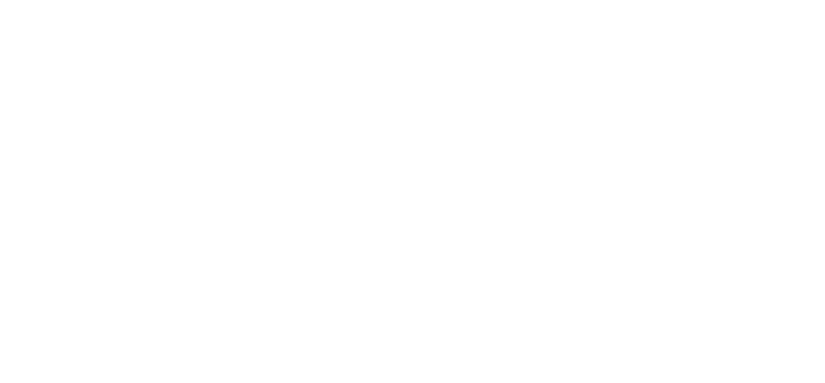
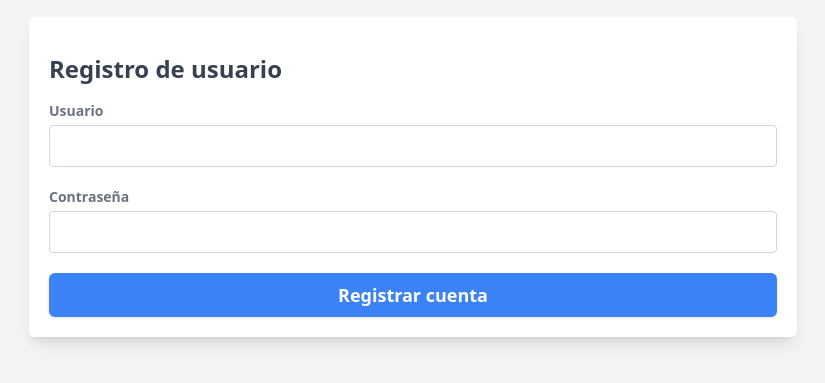
Before and after one commit to rodorce/twitter-clone-arq, a React (Create React App) app in the folder client/: page /register in a window 1280 px wide. Before the commit this address had no page. Shown: the part 223-606 px from the top of the page, without its empty margins (227-1052 px from the left). Built offline with nearby package versions, Linux system fonts and the light colour scheme; no server answers.

Commit message:
Add login and register screens

```diff
--- a/client/src/App.js
+++ b/client/src/App.js
@@ -1,30 +1,29 @@
 import React, { useState, useEffect } from "react";
 import { BrowserRouter, Route, Routes } from "react-router-dom";
 import "./App.css";
-import UsersMetrics from "./UI/Dashboard/UsersMetrics";
+import Login from "./UI/Auth/Login";
+import Register from "./UI/Auth/Register";
 import EventDashboard from "./UI/pages/EventDashboard";
 import { Home } from "./UI/pages/Home";
-import Feed from "./UI/Twitter/Feed";
-import Sidebar from "./UI/Twitter/Sidebar";
 
 function App() {
   const [message, setMessage] = useState("");
 
-  // useEffect(() => {
-  //   fetch("http://localhost:8000/message")
-  //     .then((res) => res.json())
-  //     .then((data) => setMessage(data.message));
-  // }, []);
+  useEffect(() => {
+    fetch("http://localhost:8000/message")
+      .then((res) => res.json())
+      .then((data) => setMessage(data.message));
+  }, []);
 
   return (
-    <div className="flex flex-row">
     <BrowserRouter>
       <Routes>
         <Route path="/" element={<Home />}></Route>
         <Route path="/event_dashboard" element={<EventDashboard />}></Route>
+        <Route path="/login" element={<Login />}></Route>
+        <Route path="/register" element={<Register />}></Route>
       </Routes>
     </BrowserRouter>
-    </div>
   );
 }
 
--- /dev/null
+++ b/client/src/UI/Auth/Login.js
@@ -0,0 +1,53 @@
+import React from "react";
+
+const Login = () => {
+  return (
+    <div class="flex items-center min-h-screen p-4 bg-gray-100 lg:justify-center">
+      <div class="flex flex-col overflow-hidden bg-white rounded-md shadow-lg max md:flex-row md:flex-1 lg:max-w-screen-md">
+        <div class="p-5 bg-white md:flex-1">
+          <h3 class="my-4 text-2xl font-semibold text-gray-700">
+            Inicio de sesión
+          </h3>
+          <form action="#" class="flex flex-col space-y-5">
+            <div class="flex flex-col space-y-1">
+              <label for="email" class="text-sm font-semibold text-gray-500">
+                Usuario
+              </label>
+              <input
+                type="email"
+                id="email"
+                autofocus
+                class="px-4 py-2 transition duration-300 border border-gray-300 rounded focus:border-transparent focus:outline-none focus:ring-4 focus:ring-blue-200"
+              />
+            </div>
+            <div class="flex flex-col space-y-1">
+              <div class="flex items-center justify-between">
+                <label
+                  for="password"
+                  class="text-sm font-semibold text-gray-500"
+                >
+                  Contraseña
+                </label>
+              </div>
+              <input
+                type="password"
+                id="password"
+                class="px-4 py-2 transition duration-300 border border-gray-300 rounded focus:border-transparent focus:outline-none focus:ring-4 focus:ring-blue-200"
+              />
+            </div>
+            <div>
+              <button
+                type="submit"
+                class="w-full px-4 py-2 text-lg font-semibold text-white transition-colors duration-300 bg-blue-500 rounded-md shadow hover:bg-blue-600 focus:outline-none focus:ring-blue-200 focus:ring-4"
+              >
+                Iniciar sesión
+              </button>
+            </div>
+          </form>
+        </div>
+      </div>
+    </div>
+  );
+};
+
+export default Login;
--- /dev/null
+++ b/client/src/UI/Auth/Register.js
@@ -0,0 +1,53 @@
+import React from "react";
+
+const Register = () => {
+  return (
+    <div class="flex items-center min-h-screen p-4 bg-gray-100 lg:justify-center">
+      <div class="flex flex-col overflow-hidden bg-white rounded-md shadow-lg max md:flex-row md:flex-1 lg:max-w-screen-md">
+        <div class="p-5 bg-white md:flex-1">
+          <h3 class="my-4 text-2xl font-semibold text-gray-700">
+            Registro de usuario
+          </h3>
+          <form action="#" class="flex flex-col space-y-5">
+            <div class="flex flex-col space-y-1">
+              <label for="email" class="text-sm font-semibold text-gray-500">
+                Usuario
+              </label>
+              <input
+                type="email"
+                id="email"
+                autofocus
+                class="px-4 py-2 transition duration-300 border border-gray-300 rounded focus:border-transparent focus:outline-none focus:ring-4 focus:ring-blue-200"
+              />
+            </div>
+            <div class="flex flex-col space-y-1">
+              <div class="flex items-center justify-between">
+                <label
+                  for="password"
+                  class="text-sm font-semibold text-gray-500"
+                >
+                  Contraseña
+                </label>
+              </div>
+              <input
+                type="password"
+                id="password"
+                class="px-4 py-2 transition duration-300 border border-gray-300 rounded focus:border-transparent focus:outline-none focus:ring-4 focus:ring-blue-200"
+              />
+            </div>
+            <div>
+              <button
+                type="submit"
+                class="w-full px-4 py-2 text-lg font-semibold text-white transition-colors duration-300 bg-blue-500 rounded-md shadow hover:bg-blue-600 focus:outline-none focus:ring-blue-200 focus:ring-4"
+              >
+                Registrar cuenta
+              </button>
+            </div>
+          </form>
+        </div>
+      </div>
+    </div>
+  );
+};
+
+export default Register;
--- a/client/src/UI/pages/Home.js
+++ b/client/src/UI/pages/Home.js
@@ -5,9 +5,11 @@ import Sidebar from "../Twitter/Sidebar";
 export const Home = () => {
   return (
     <>
-      <Sidebar />
-      <Feed />
-      <div className="w-1/3 bg-black"></div>
+      <div className="flex flex-row">
+        <Sidebar />
+        <Feed />
+        <div className="w-1/3 bg-black"></div>
+      </div>
     </>
   );
 };
```
Lines whose indentation alone changed are shown as unchanged.
